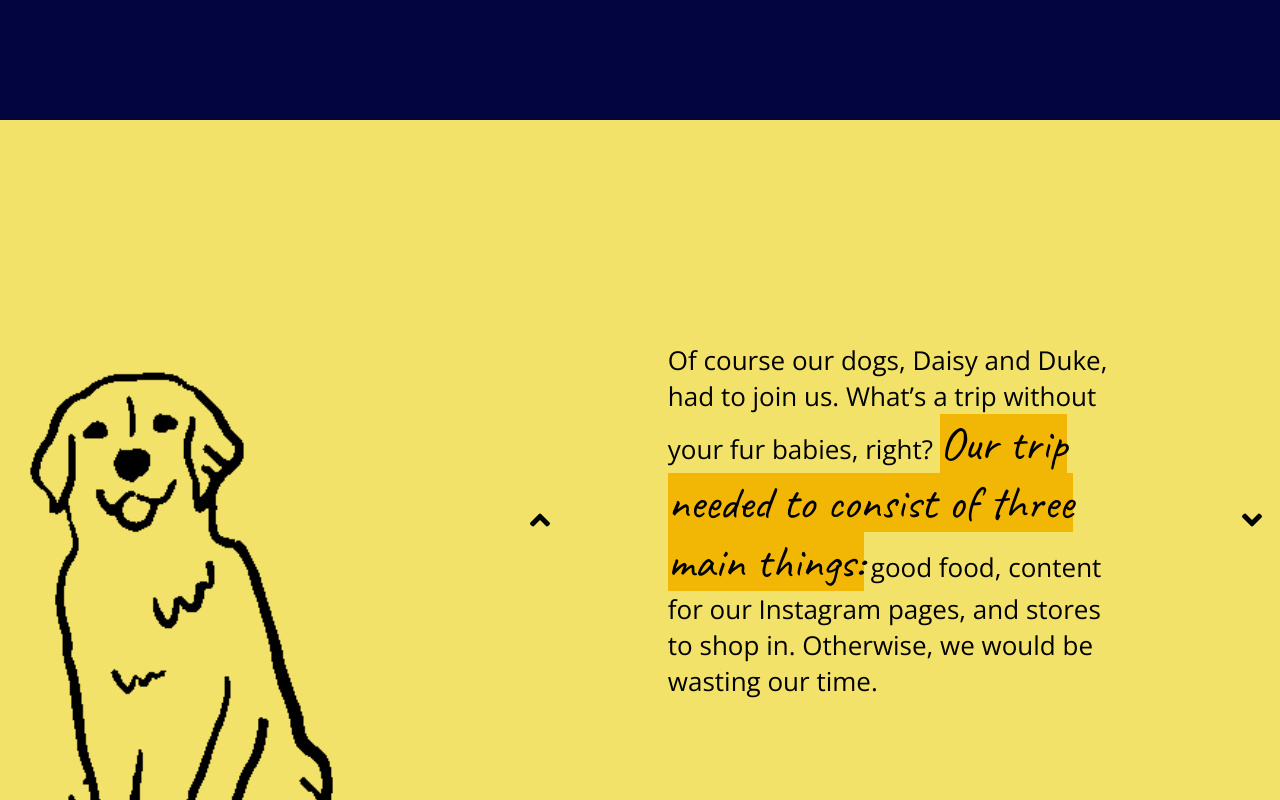
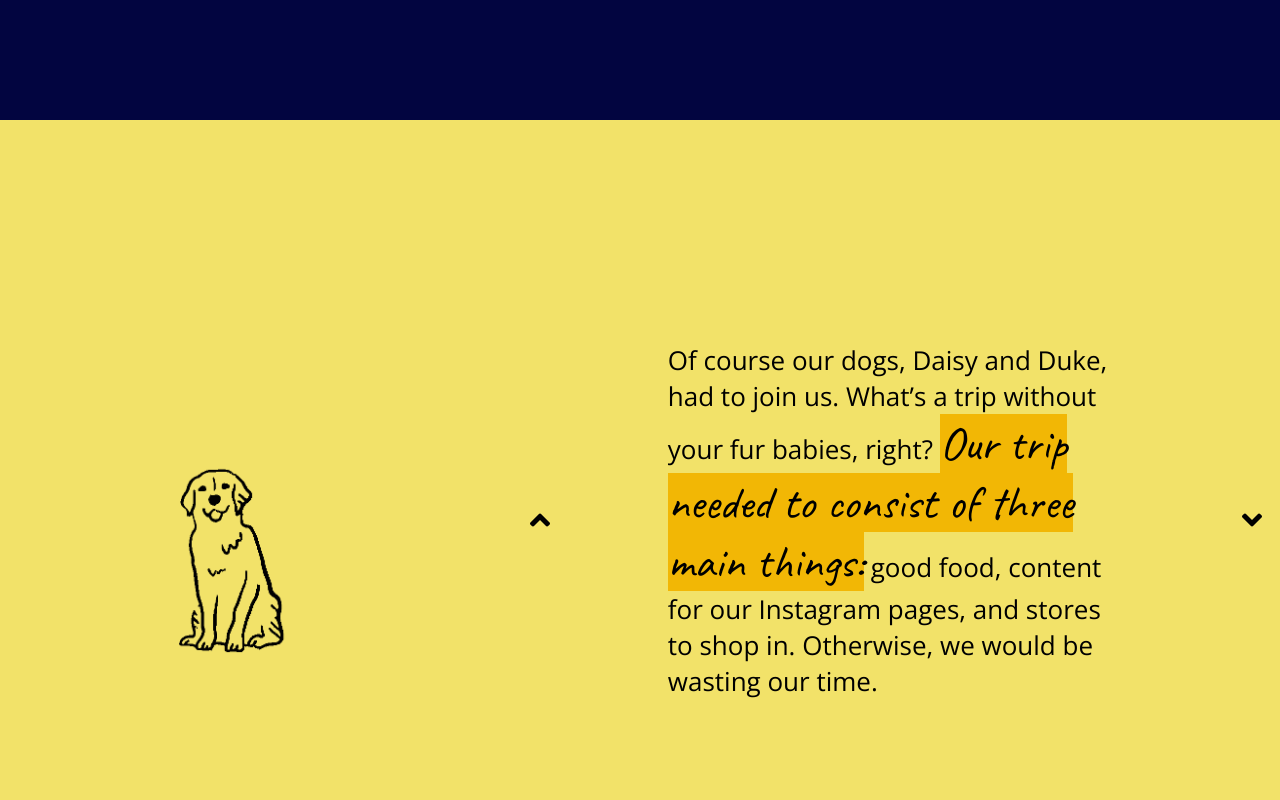
Before and after one commit to ryane1/GC-Final-Project, an Angular app: page /joy in a window 1280 px wide. Shown: the part 1480-2280 px from the top of the page. Built offline with nearby package versions, Linux system fonts and the light colour scheme.

Commit message:
fixed two broken links

```diff
--- a/src/app/story/joy-surprise/joy-surprise.component.html
+++ b/src/app/story/joy-surprise/joy-surprise.component.html
@@ -40,7 +40,7 @@
     <img
       src="../../../assets/animations/joy/dog.gif"
       alt="dog barking"
-      class="img-wide"
+      class="img-tall"
     />
     <section class="content">
       <i (click)="scroll(part_2)" class="fas fa-angle-left fa-2x"></i>
@@ -179,7 +179,7 @@
 
   <section class="part10" #part_10>
     <img
-      src="../../../assets/animations/anger/thoughtbubble animation.gif"
+      src="../../../assets/animations/anger/thoughtbubble.gif"
       alt="dream bubble"
       class="img-tall"
     />
```
